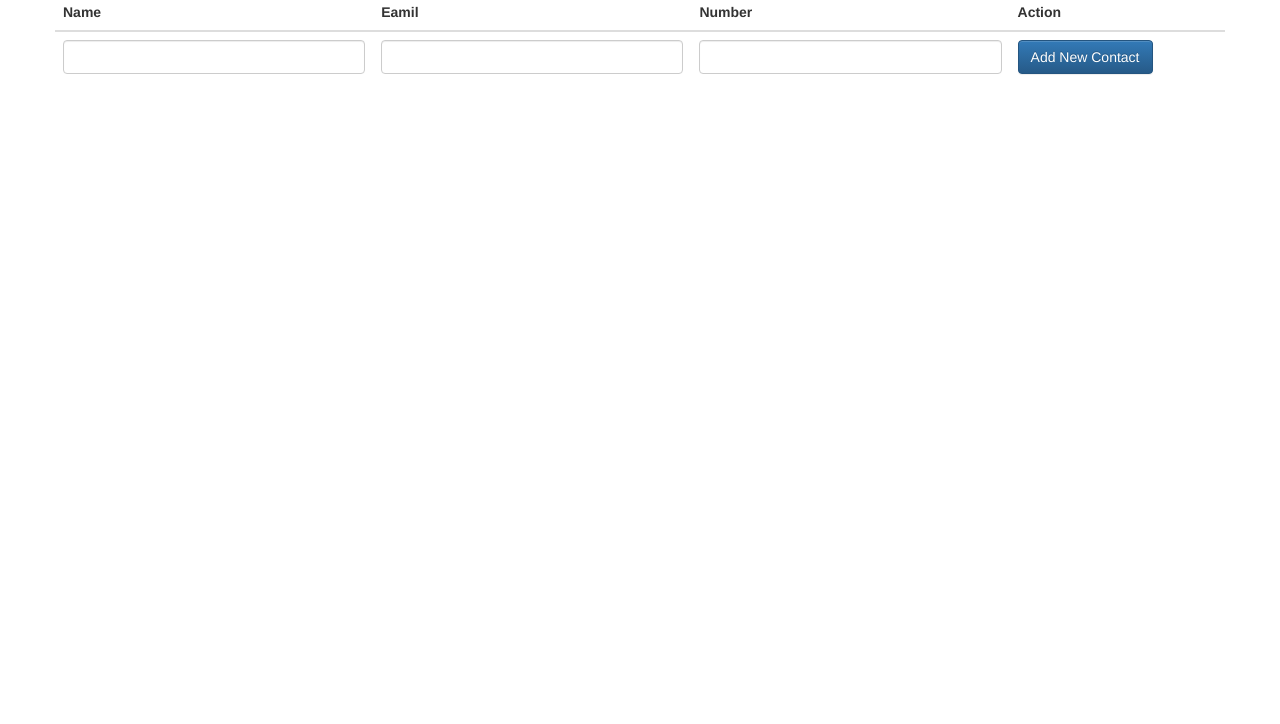
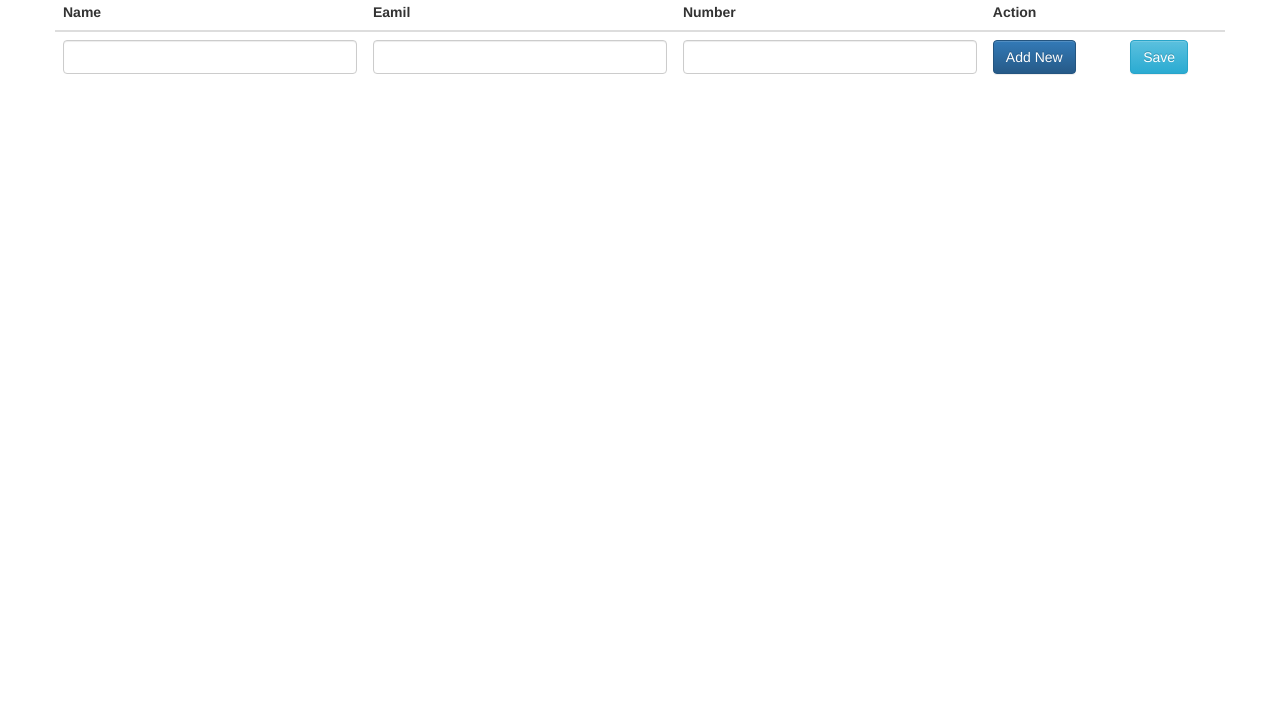
Before and after one commit to GracieChristine/contactlist-with-angular-and-mongodb, a website: page public/index.html in a window 1280 px wide. Shown: the part 76-800 px from the top of the page. Drawn offline with nearby package versions, Linux system fonts and the light colour scheme; no server answers.

Commit message:
Updating btn information.

```diff
--- a/public/index.html
+++ b/public/index.html
@@ -21,6 +21,7 @@
             <th>Eamil</th>
             <th>Number</th>
             <th>Action</th>
+            <th>&nbsp;</th>
           </tr>
         </thead>
         <tbody>
@@ -28,13 +29,16 @@
             <td><input class="form-control" ng-model="contact.name" type="text"></td>
             <td><input class="form-control" ng-model="contact.email" type="text"></td>
             <td><input class="form-control" ng-model="contact.number" type="text"></td>
-            <td><button class="btn btn-primary" ng-click="addContact()">Add New Contact</button></td>
+            <td><button class="btn btn-primary" ng-click="addContact()">Add New</button></td>
+            <td><button class="btn btn-info" ng-click="updateContact()">Save</button></td>
           </tr>
           <tr ng-repeat="contact in contactlist">
             <td>{{contact.name}}</td>
             <td>{{contact.email}}</td>
             <td>{{contact.number}}</td>
             <td><button class="btn btn-danger" ng-click="removeContact(contact._id)">Remove</button></td>
+            <td><button class="btn btn-warning" ng-click="editContact()">Edit</button></td>
+            <!-- <td></td> -->
           </tr>
         </tbody>
       </table>
```
